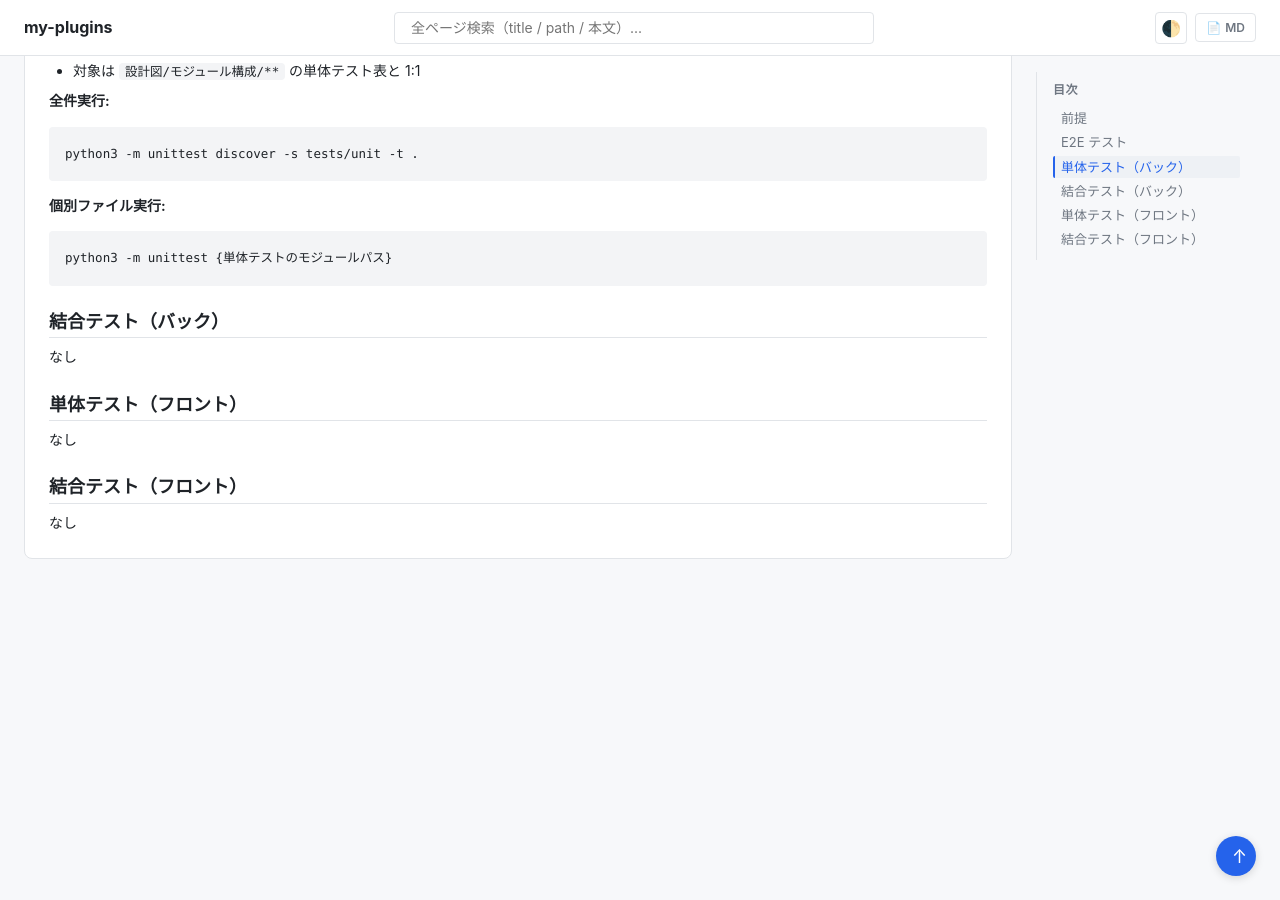
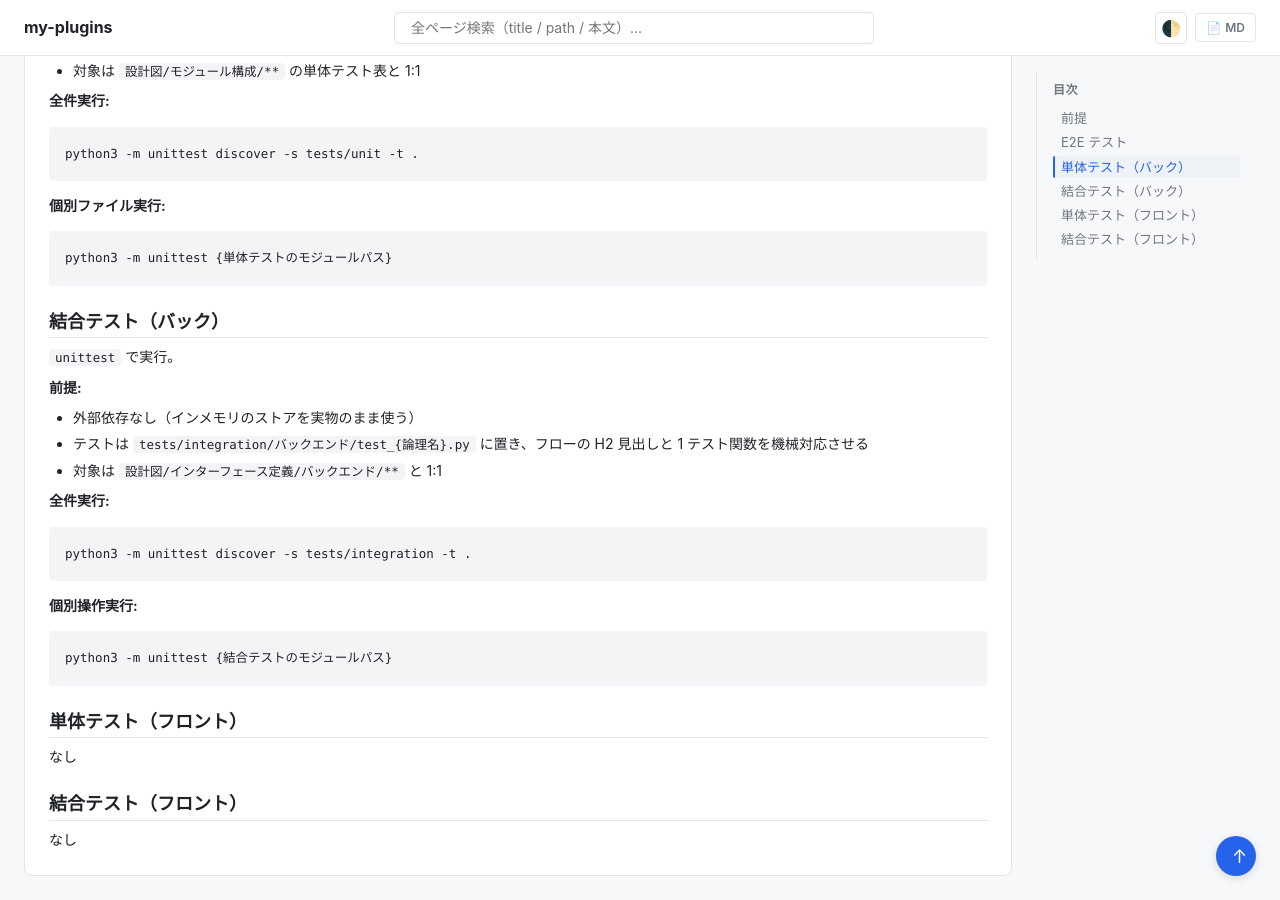
Before and after one commit to shuhei1101/ai-monitor-e2e, a Jekyll site: the page built from docs/wiki/テスト/テスト実行方法.md, in a window 1280 px wide and 900 px high, scrolled down 800 px. Built offline with Jekyll 4.4.1, drawn with Linux system fonts in a browser that asks for light colours; our own code applies the rules of GitHub Pages for plain Markdown files.

Commit message:
docs: 結合テスト（バック）の実行方法を記載

````diff
--- a/docs/wiki/テスト/テスト実行方法.md
+++ b/docs/wiki/テスト/テスト実行方法.md
@@ -52,7 +52,25 @@
 
 ## 結合テスト（バック）
 
-なし
+`unittest` で実行。
+
+**前提:**
+
+- 外部依存なし（インメモリのストアを実物のまま使う）
+- テストは `tests/integration/バックエンド/test_{論理名}.py` に置き、フローの H2 見出しと 1 テスト関数を機械対応させる
+- 対象は `設計図/インターフェース定義/バックエンド/**` と 1:1
+
+**全件実行:**
+
+```bash
+python3 -m unittest discover -s tests/integration -t .
+```
+
+**個別操作実行:**
+
+```bash
+python3 -m unittest {結合テストのモジュールパス}
+```
 
 ## 単体テスト（フロント）
 
````
